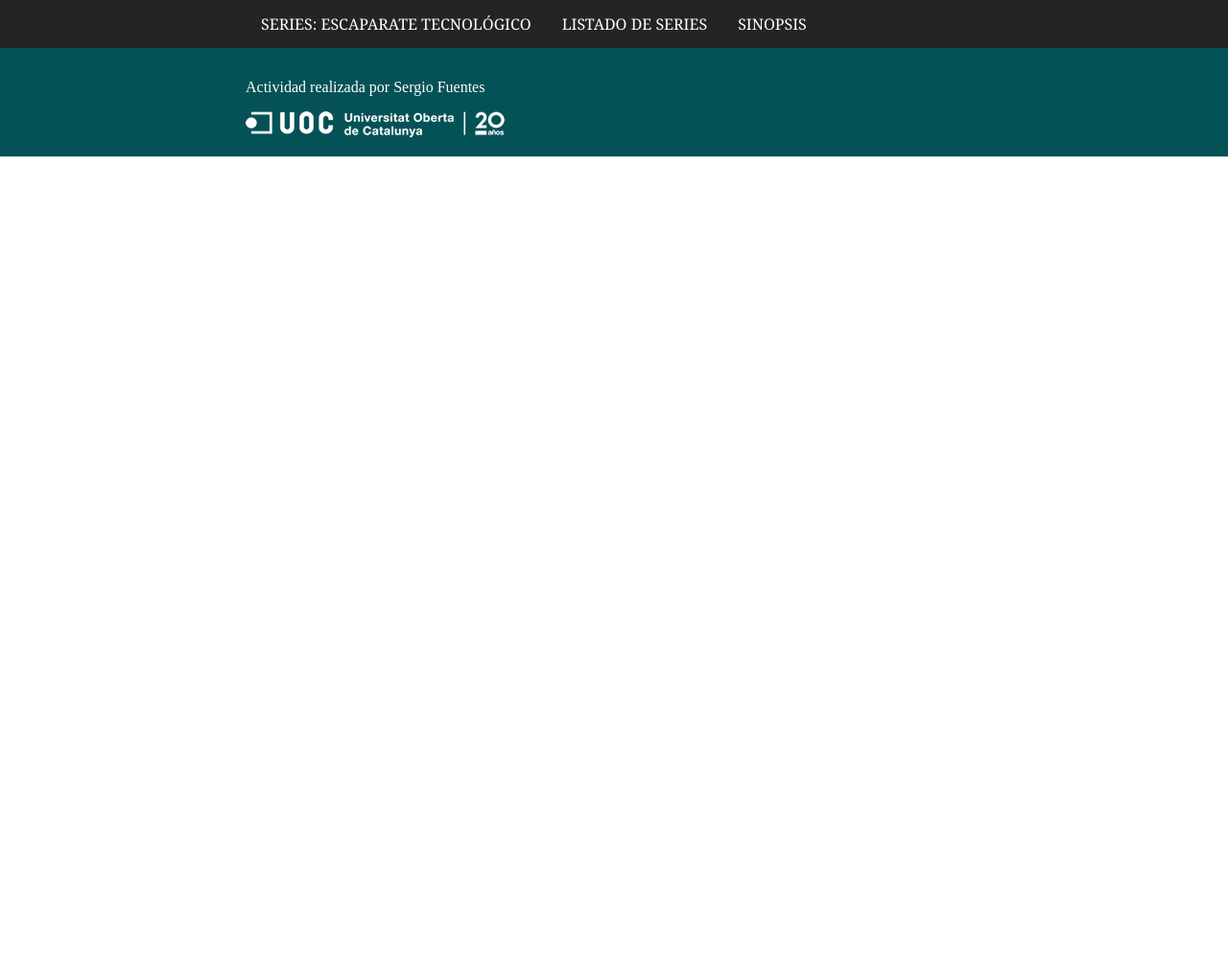
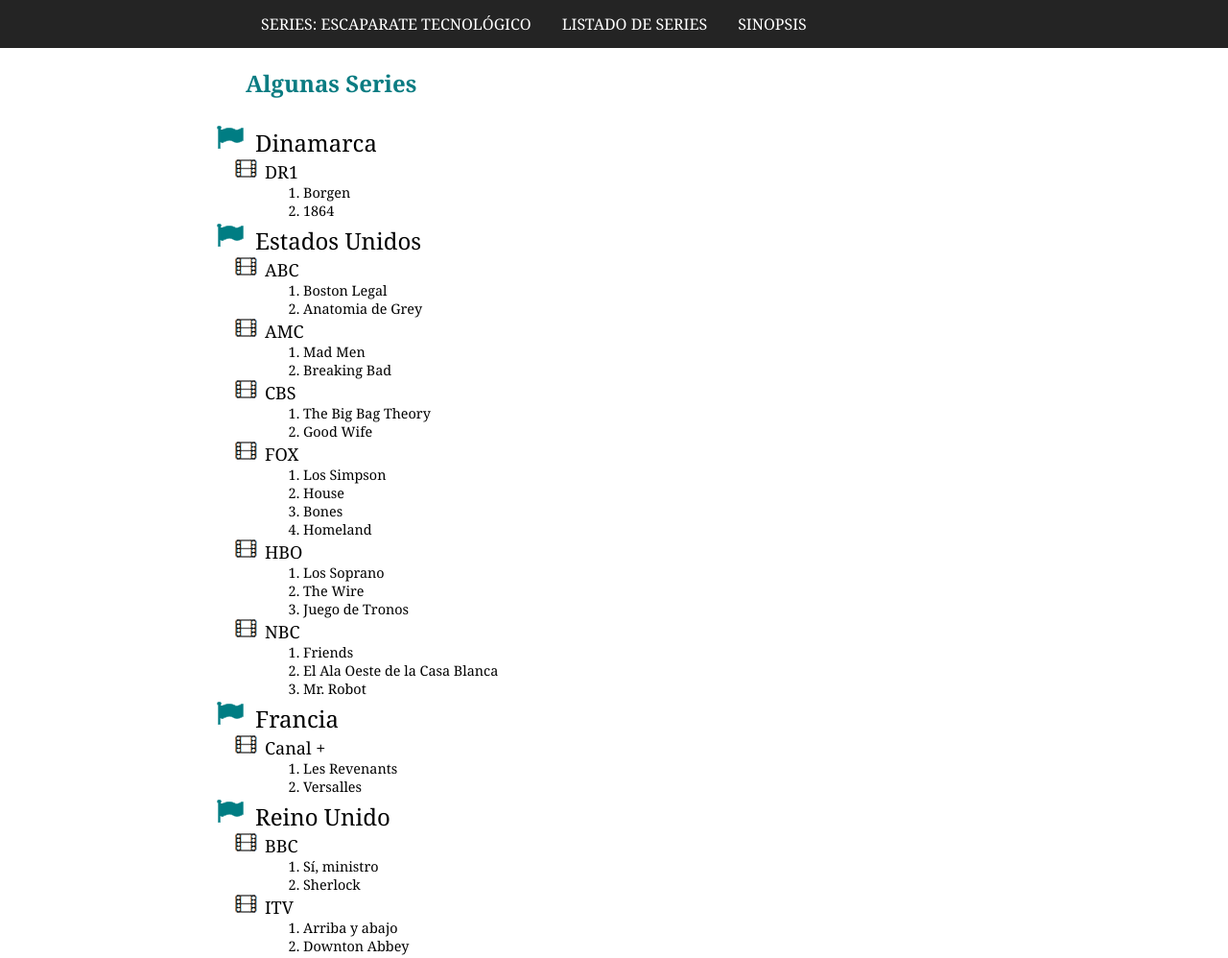
Before and after one commit to thefuentescore/HTML_CSS_PECS, a plain HTML site: page PEC1/Codigo/series-listado.html in a window 1280 px wide. Shown: the top 998 px of the page at 96% size. Before the commit the page ends 800 px from the top, so only its background shows below. Drawn offline with Linux system fonts and the light colour scheme.

Commit message:
Actividad 2 terminada, listado de series.

```diff
--- a/PEC1/Codigo/estilos.css
+++ b/PEC1/Codigo/estilos.css
@@ -1,3 +1,6 @@
+
+
+
 /**** ESTILO DE LA BARRA DE MENÚ******/
 body{
     margin:  0;
@@ -32,7 +35,7 @@ ul.topnav li a:hover {
 ul.topnav li a:active {
     color: : #cf7507;
 }
-/**** ESTILO DEL ARTÍCULO******/
+/**** ESTILO DEL ARTÍCULO (ACTIVIDAD 1) ******/
 
 .articulo {
     font-family: Georgia;
@@ -100,19 +103,19 @@ ul.topnav li a:active {
     margin: 0;
     padding: 1em;
 }
-/*
-.video_youtube{
-    position: relative;
-    width: 100%
-    height: 0;
-    padding-bottom: 56.25%
-}
-.video_youtube iframe{
-    position: absolute;
-    top: 0;
-    left: 0;
-    width: 50%;
-    height: 50%;
-    margin: auto;
-    display: block;
-}*/
+ /** ESTILO LISTAS (ACTIVIDAD 2) **/
+
+ ul.lista_paises{
+    list-style-image: url('img/icono-paises.png');
+    padding-left: 10px;
+    font-size: 1.5em;
+ }
+  ul.lista_canales{
+    list-style-image: url('img/icono-cadenas.png');
+    padding-left: 10px;
+    font-size: 0.75em;
+ }
+ ol.lista_series{
+    list-style-image: none;
+    font-size: 0.80em;
+ }
--- a/PEC1/Codigo/series-listado.html
+++ b/PEC1/Codigo/series-listado.html
@@ -18,6 +18,78 @@
     </nav>
     <!-- Cuerpo -->
     <article class="articulo">
+        <!-- Listado de series -->
+        <div id="Listado">
+            <h1>Algunas Series</h1>
+            <ul class="lista_paises">
+                <li>Dinamarca</li>
+                <ul class="lista_canales">
+                    <li>DR1</li>
+                    <ol class="lista_series">
+                        <li>Borgen</li>
+                        <li>1864</li>
+                    </ol>
+                </ul>
+                <li>Estados Unidos</li>
+                <ul class="lista_canales">
+                    <li>ABC</li>
+                    <ol class="lista_series">
+                        <li>Boston Legal</li>
+                        <li>Anatomia de Grey</li>
+                    </ol>
+                    <li>AMC</li>
+                    <ol class="lista_series">
+                        <li>Mad Men</li>
+                        <li>Breaking Bad</li>
+                    </ol>
+                    <li>CBS</li>
+                    <ol class="lista_series">
+                        <li>The Big Bag Theory</li>
+                        <li>Good Wife</li>
+                    </ol>
+                    <li>FOX</li>
+                    <ol class="lista_series">
+                        <li>Los Simpson</li>
+                        <li>House</li>
+                        <li>Bones</li>
+                        <li>Homeland</li>
+                    </ol>
+                    <li>HBO</li>
+                    <ol class="lista_series">
+                        <li>Los Soprano</li>
+                        <li>The Wire</li>
+                        <li>Juego de Tronos</li>
+                    </ol>
+                    <li>NBC</li>
+                    <ol class="lista_series">
+                        <li>Friends</li>
+                        <li>El Ala Oeste de la Casa Blanca</li>
+                        <li>Mr. Robot</li>
+                    </ol>
+                </ul>
+                <li>Francia</li>
+                <ul class="lista_canales">
+                    <li>Canal +</li>
+                    <ol class="lista_series">
+                        <li>Les Revenants</li>
+                        <li>Versalles</li>
+                    </ol>
+                </ul>
+                <li>Reino Unido</li>
+                <ul class="lista_canales">
+                    <li>BBC</li>
+                    <ol class="lista_series">
+                        <li>Sí, ministro</li>
+                        <li>Sherlock</li>
+                    </ol>
+                    <li>ITV</li>
+                    <ol class="lista_series">
+                        <li>Arriba y abajo</li>
+                        <li>Downton Abbey</li>
+                    </ol>
+                </ul>
+            </ul>
+        </div>
     </article>
     <!-- Pie de Pagina -->
     <footer class="pie_pagina">
```
